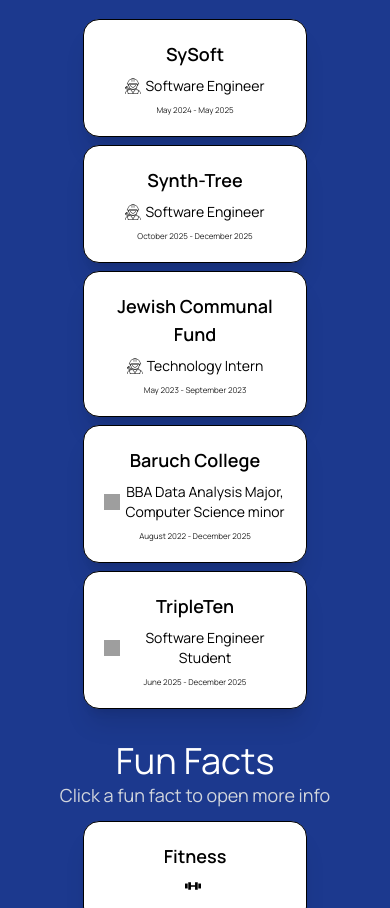
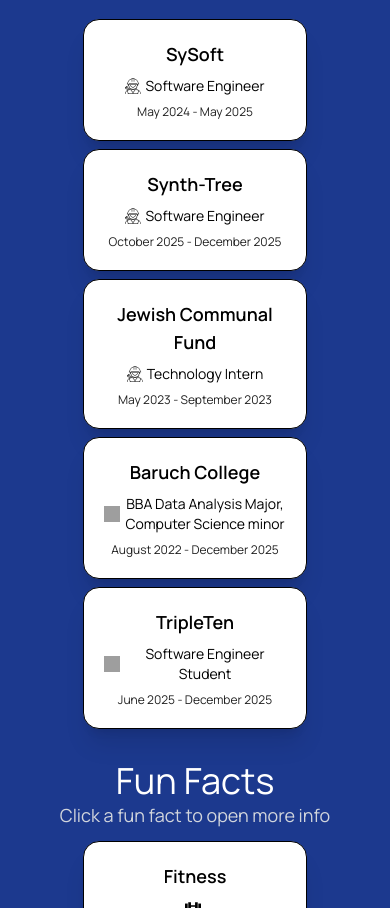
Before and after one commit to matthewrichards234/Personal_Website, a React (Vite) app: page /about in a window 390 px wide. Shown: the part 1033-1941 px from the top of the page. Built offline with nearby package versions, Linux system fonts and the light colour scheme; grey boxes are pictures that could not be loaded.

Commit message:
Add styles to dates on about cards. Style technologies on mobile view static.

```diff
--- a/src/components/About.tsx
+++ b/src/components/About.tsx
@@ -41,28 +41,11 @@
   }
 
   return (
-    <div
-      className="bg-blue-900
-                    text-white
-                    min-h-screen
-                    font-manrope
-                    "
-    >
+    <div className="bg-blue-900 text-white min-h-screen font-manrope">
       <div className="pt-3">
         {/* About Me */}
         <div className="flex flex-col items-center">
-          <div
-            className="size-34
-                      sm:size-36
-                      md:size-38
-                      lg:size-40
-                      rounded-full
-                      bg-white
-                      flex
-                      items-center
-                      justify-center
-                      shadow-xl"
-          >
+          <div className="size-34 sm:size-36 md:size-38 lg:size-40 rounded-full bg-white flex items-center justify-center shadow-xl">
             <img
               src="src/assets/linkedinpfp.jpeg"
               alt="headshot"
@@ -102,14 +85,7 @@
             Proficient Technolgies
           </p>
           <button
-            className="cursor-pointer
-                        text-center
-                        text-2xl
-                        flex
-                        mx-auto
-                        text-gray-300
-                        hover:text-black
-                        mt-2"
+            className="cursor-pointer text-center text-2xl flex mx-auto text-gray-300 hover:text-black mt-2"
             onClick={toggleProficientTechnologies}
           >
             click me to stop the animation
@@ -126,13 +102,7 @@
                        pb-5"
                 >
                   {/* Group */}
-                  <div
-                    className="flex
-                    w-max
-                    whitespace-nowrap
-                    will-change-transform
-                    animate-horizontalInfiniteScroll"
-                  >
+                  <div className="flex w-max whitespace-nowrap will-change-transform animate-horizontalInfiniteScroll">
                     {technologies.map((technology) => {
                       return (
                         <LanguageCard name={technology} key={technology} />
@@ -152,29 +122,11 @@
             </>
           ) : (
             <>
-              <div className="w-1/2 flex mx-auto justify-center flex-wrap">
-                <ul
-                  className="flex
-                            flex-row
-                            flex-wrap
-                            gap-8
-                            justify-center
-                            mb-6
-                            mt-3
-                            "
-                >
+              <div className="w-[80%] lg:w-1/2 flex mx-auto justify-center flex-wrap pt-2">
+                <ul className="flex flex-row flex-wrap gap-4 lg:gap-8 justify-center mb-6 mt-3">
                   {technologies.map((technology) => {
                     return (
-                      <li
-                        className="hover:scale-120
-                                    ease-in-out
-                                    duration-350
-                                    cursor-default
-                                    text-xl
-                                    sm:text-2xl
-                                    lg:text-3xl
-                                    "
-                      >
+                      <li className="hover:scale-120 ease-in-out duration-350 cursor-default text-xl sm:text-2xl lg:text-3xl">
                         {technology}
                       </li>
                     );
--- a/src/components/AboutCard.tsx
+++ b/src/components/AboutCard.tsx
@@ -45,34 +45,12 @@
       >
         {title}
       </p>
-      <div
-        className="flex
-                      flex-row
-                      items-center
-                      gap-1"
-      >
+      <div className="flex flex-row items-center gap-1">
         <img src={icon} alt="about card icon" className="w-4 h-4" />
-        <p
-          className="text-sm
-                      sm:text-sm
-                      md:text-base
-                      text-center
-                      p-0"
-        >
-          {position}
-        </p>
+        <p className="text-sm md:text-base text-center p-0">{position}</p>
       </div>
-      <div
-        className="flex
-                      flex-row
-                      text-center
-                      text-[8px]
-                      sm:text-sm
-                      md:text-base
-                      lg:text-lg
-                      opacity-87"
-      >
-        <p>{dates}</p>
+      <div className="flex flex-row text-center text-[8px] sm:text-sm md:text-base lg:text-lg opacity-87">
+        <p className="text-xs md:text-sm">{dates}</p>
       </div>
     </div>
   );
--- a/src/components/Landing.tsx
+++ b/src/components/Landing.tsx
@@ -8,7 +8,7 @@
         </h1> */}
         {/* To - Do: Add styling so full name is on landing page of website */}
         <h2 className="text-black text-sm text-center font-bold sm:text-2xl md:text-3xl lg:text-4xl">
-          A Website by <br></br> Matthew Richards
+          <i>Matthew Richards</i> <br></br> <i>Portfolio Website</i>
         </h2>
       </div>
       {pulses.map((i) => (
@@ -22,10 +22,9 @@
                     -translate-x-1/2
                     -translate-y-1/2
                     size-55
-                    sm:size-80
-                    md:size-90
-                    lg:size-110
-                    xl:size-160
+                    sm:size-60
+                    md:size-65
+                    lg:size-100
                     rounded-full
                     bg-white
                     opacity-70
```
